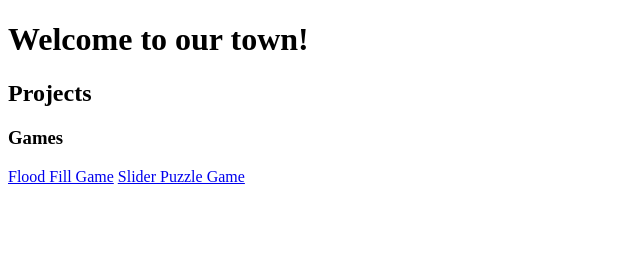
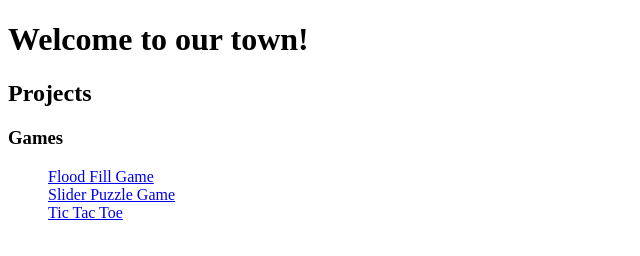
Before and after one commit to amandabot/amandabot.github.io, a plain HTML site: page index.html in a window 1280 px wide. Shown: the whole page, without its empty margins (0-640 px from the left). Drawn offline with Linux system fonts and the light colour scheme.

Commit message:
Add Tic Tac Toe game to the page and change links to list

```diff
--- a/index.html
+++ b/index.html
@@ -2,14 +2,22 @@
 <html>
     <head>
         <meta charset="utf-8">
-        <title></title>
+        <title>Amanda Bot's Portfolio</title>
+        <style>
+            ul {
+                list-style: none;
+            }
+        </style>
     </head>
 
     <body>
         <h1>Welcome to our town!</h1>
         <h2>Projects</h2>
         <h3>Games</h3>
-        <a href="Flood-Fill-JS">Flood Fill Game</a>
-        <a href="Slider-Puzzle-JS">Slider Puzzle Game</a>
+        <ul>
+            <li><a href="Flood-Fill-JS">Flood Fill Game</a></li>
+            <li><a href="Slider-Puzzle-JS">Slider Puzzle Game</a></li>
+            <li><a href="TicTacToe">Tic Tac Toe</a></li>
+        </ul>
     </body>
 </html>
```
Also changed, not shown: 2 other files.
